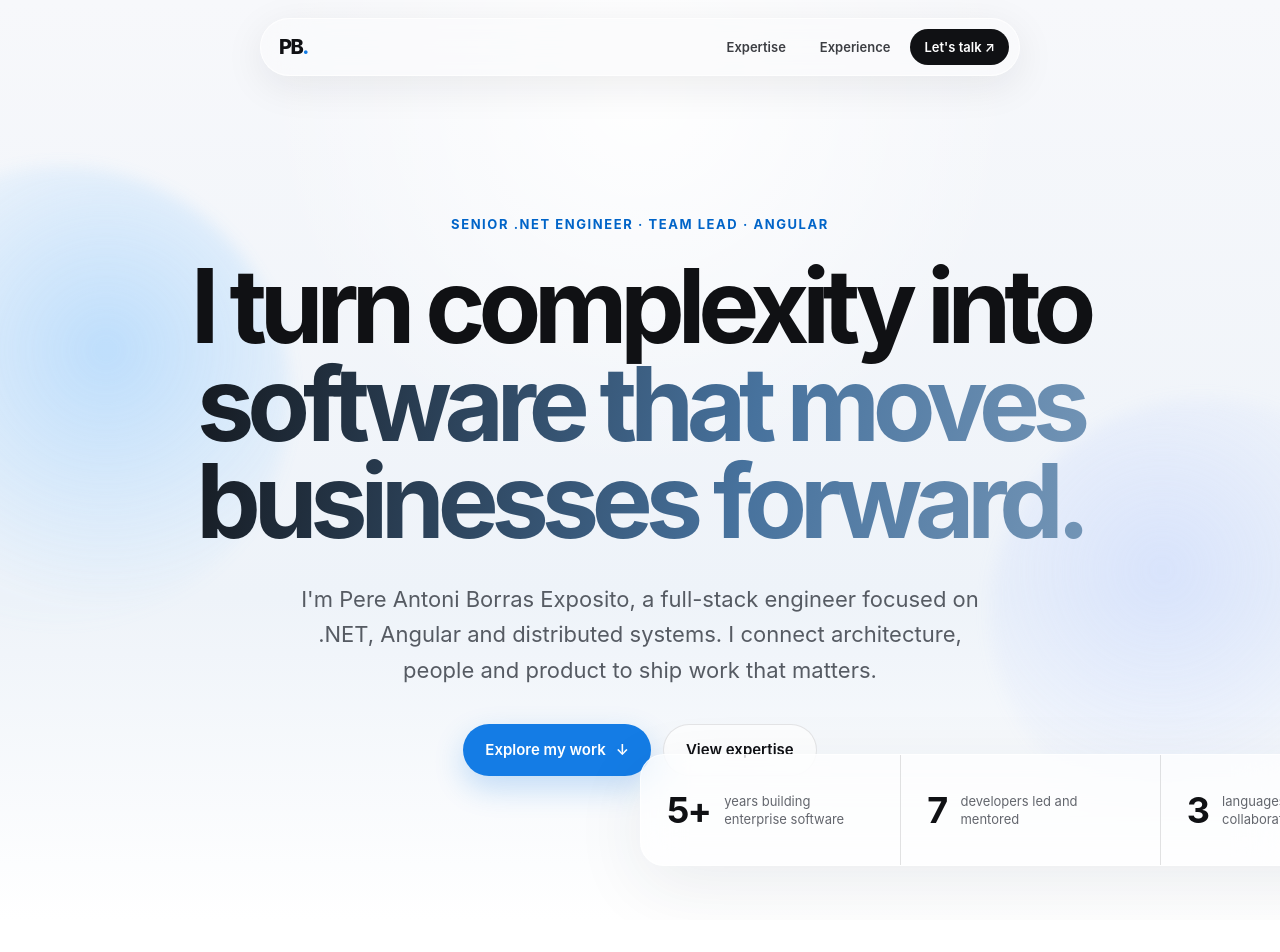
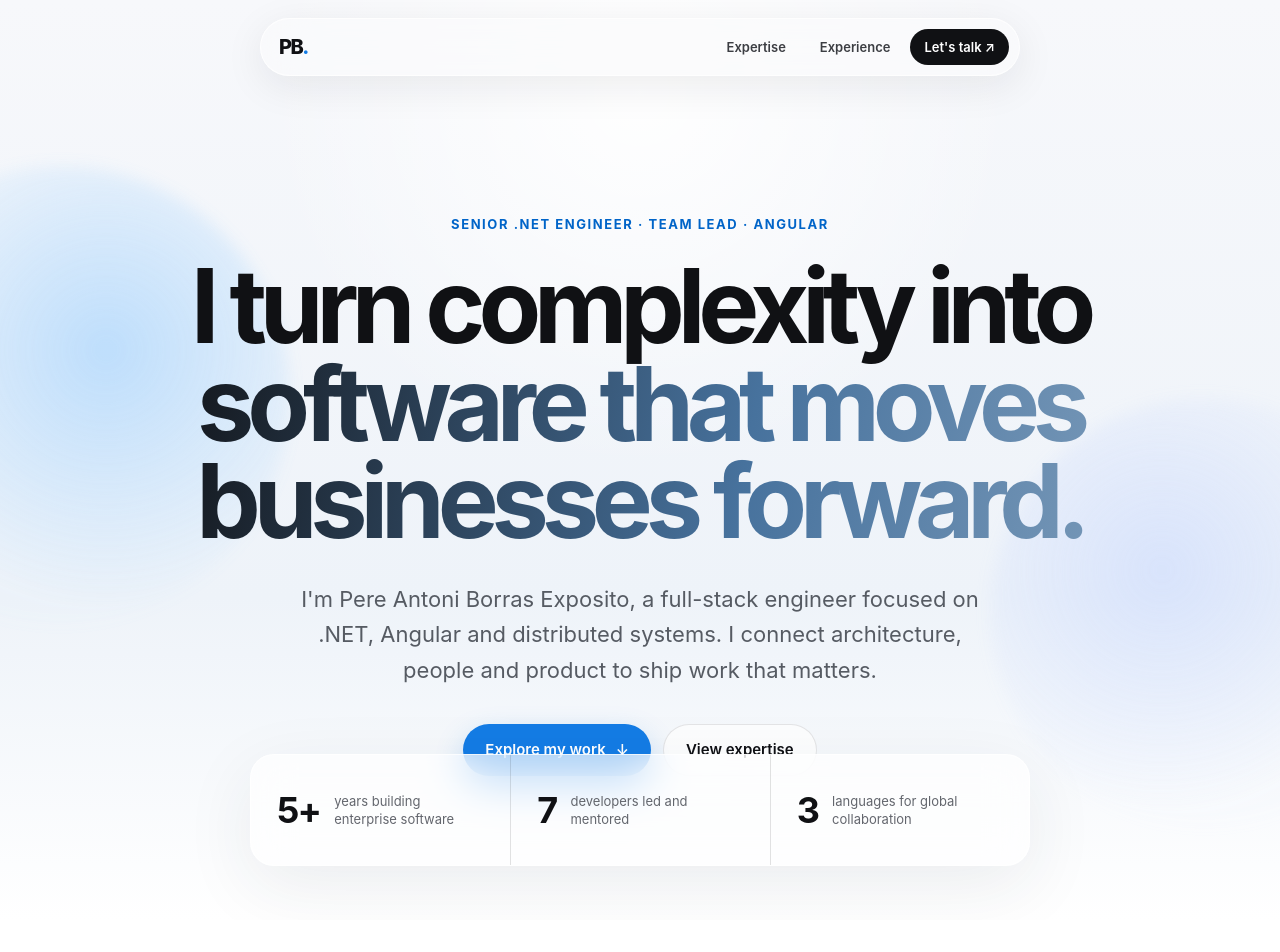
Before and after one commit to PeterBFoo/pere-borras, an Angular app: page / in a window 1280 px wide. Shown: the top 952 px of the page. Built offline with nearby package versions, Linux system fonts and the light colour scheme.

Commit message:
fix: keep career highlights centered

```diff
--- a/src/styles.scss
+++ b/src/styles.scss
@@ -643,6 +643,10 @@ a {
   animation-delay: 240ms;
 }
 
+.hero-proof.reveal {
+  animation-name: fade-in;
+}
+
 @keyframes rise-in {
   from {
     opacity: 0;
@@ -651,6 +655,15 @@ a {
   to {
     opacity: 1;
     transform: translateY(0);
+  }
+}
+
+@keyframes fade-in {
+  from {
+    opacity: 0;
+  }
+  to {
+    opacity: 1;
   }
 }
 
```
